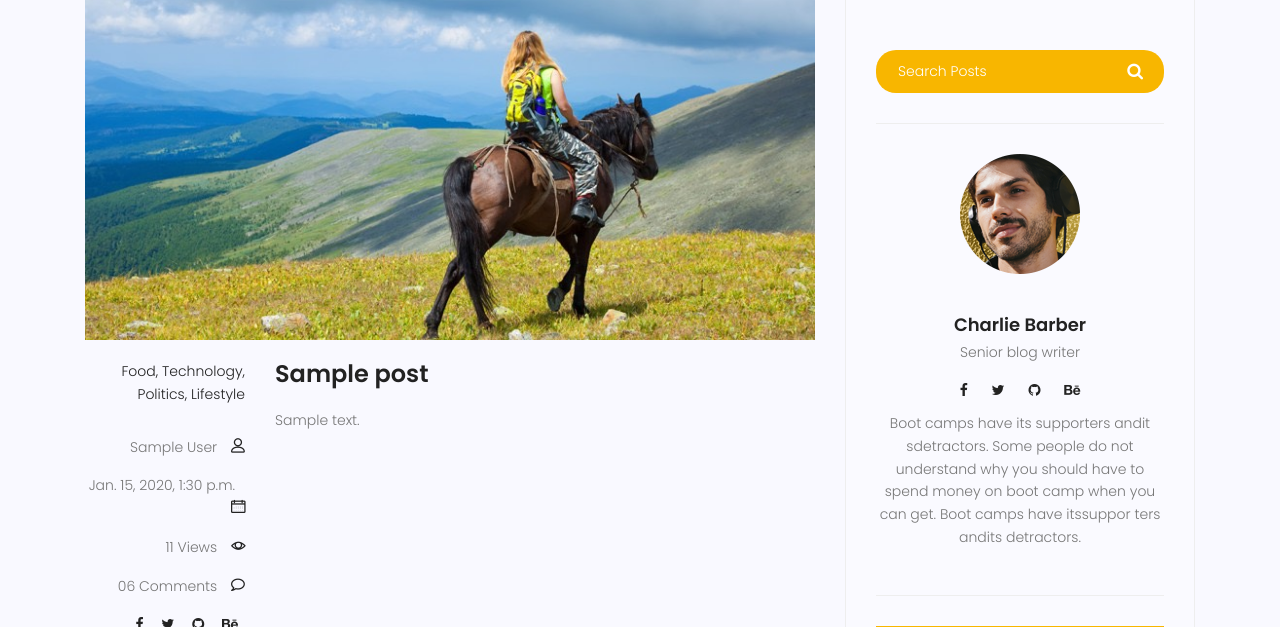
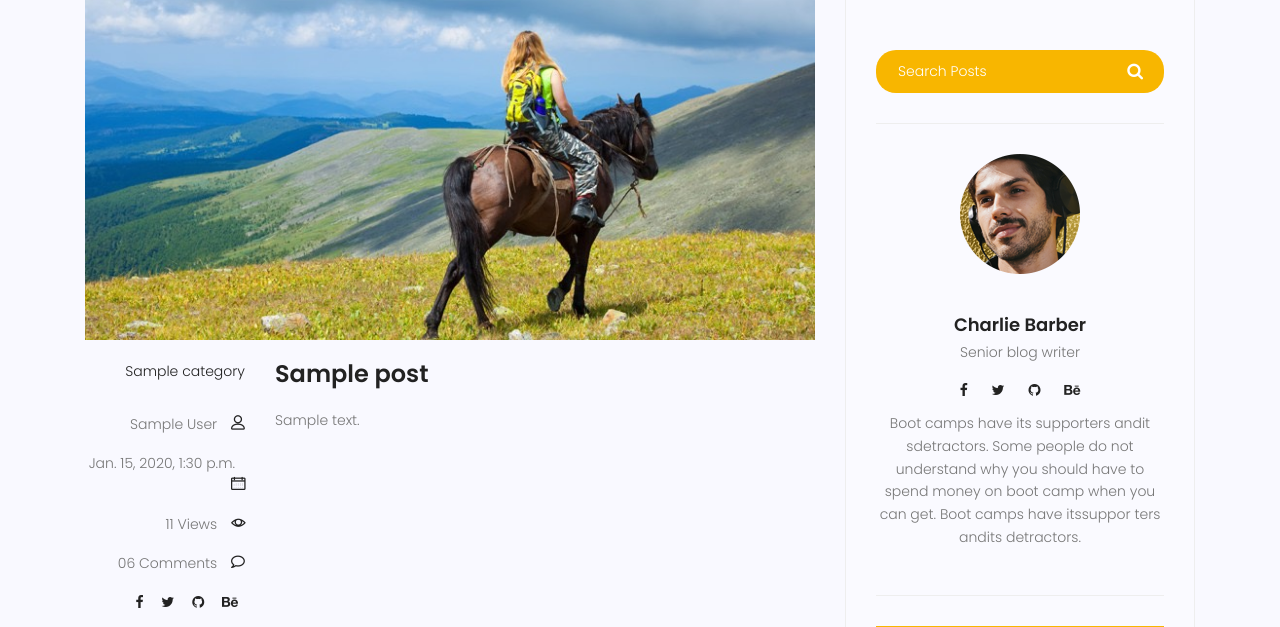
Before and after one commit to mohamadjavadzare/My-First-Site, a Django app: page /blog/1 in a window 1280 px wide. Shown: the part 421-1048 px from the top of the page. Run offline with Django 3.2, Linux system fonts and the light colour scheme; tables that the repository leaves empty hold one stand-in row (values such as "Sample post"); some libraries are stand-ins or nearby versions.

Commit message:
Update blog-single.html

```diff
--- a/templates/blog/blog-single.html
+++ b/templates/blog/blog-single.html
@@ -31,10 +31,13 @@
 								</div>
 								<div class="col-lg-3  col-md-3 meta-details">
 									<ul class="tags">
-										<li><a href="#">Food,</a></li>
-										<li><a href="#">Technology,</a></li>
-										<li><a href="#">Politics,</a></li>
-										<li><a href="#">Lifestyle</a></li>
+										{% for cat in post.category.all %}
+											{% if forloop.last %}
+											<li><a href="#">{{cat.name}}</a></li>
+											{% else %}
+											<li><a href="#">{{cat.name}},</a></li>
+											{% endif %}
+										{% endfor %}
 									</ul>
 									<div class="user-details row">
 										<p class="user-name col-lg-12 col-md-12 col-6"><a href="#">{{post.author.get_full_name}}</a> <span class="lnr lnr-user"></span></p>
```
